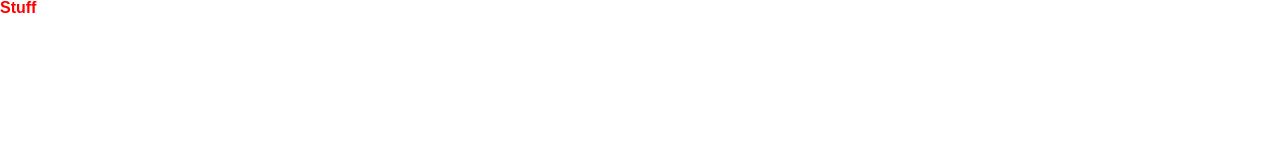
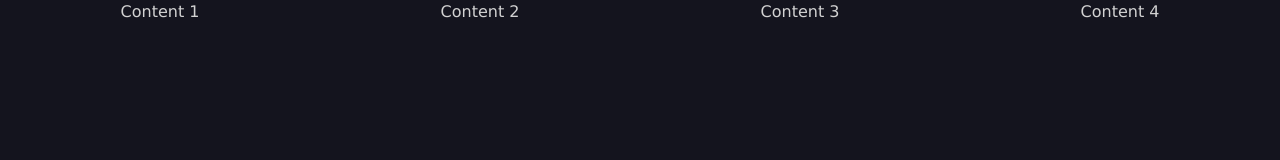
Before and after one commit to ethanfrog/city-forecast-page, a plain HTML site: page index.html in a window 1280 px wide. Drawn offline with nearby package versions, Linux system fonts and the light colour scheme.

Commit message:
added Bootstrap for CSS formatting

```diff
--- a/assets/css/style.css
+++ b/assets/css/style.css
@@ -1,3 +1,10 @@
-h1 {
-    color: red;
+body {
+    background-color: rgb(20,20,30);
+    color: rgb(210,210,210);
+
+    font-family: "Verdana", "Helvetica", "Comic Sans", "sans-serif";
 }
+
+p {
+    text-align: center;
+}
--- a/index.html
+++ b/index.html
@@ -1,16 +1,35 @@
 <!DOCTYPE html>
 
-<html>
+<html lang="en">
   <head>
     <title>City Forecast Search</title>
     <meta charset="UTF-8" />
     <meta name="viewport" content="width=device-width, initial-scale=1" />
     <link rel="stylesheet" type="text/css" href="./assets/css/reset.css" />
+    <link
+      rel="stylesheet"
+      href="https://cdn.jsdelivr.net/npm/bootstrap@5.1.3/dist/css/bootstrap.min.css"
+    />
     <link rel="stylesheet" type="text/css" href="./assets/css/style.css" />
   </head>
 
   <body>
-    <h1>Stuff</h1>
+    <div class="container-fluid">
+      <div class="row">
+        <div class="col-md-3">
+          <p>Content 1</p>
+        </div>
+        <div class="col-md-3">
+          <p>Content 2</p>
+        </div>
+        <div class="col-md-3">
+          <p>Content 3</p>
+        </div>
+        <div class="col-md-3">
+          <p>Content 4</p>
+        </div>
+      </div>
+    </div>
     <script src="./assets/js/script.js"></script>
   </body>
 </html>
```
